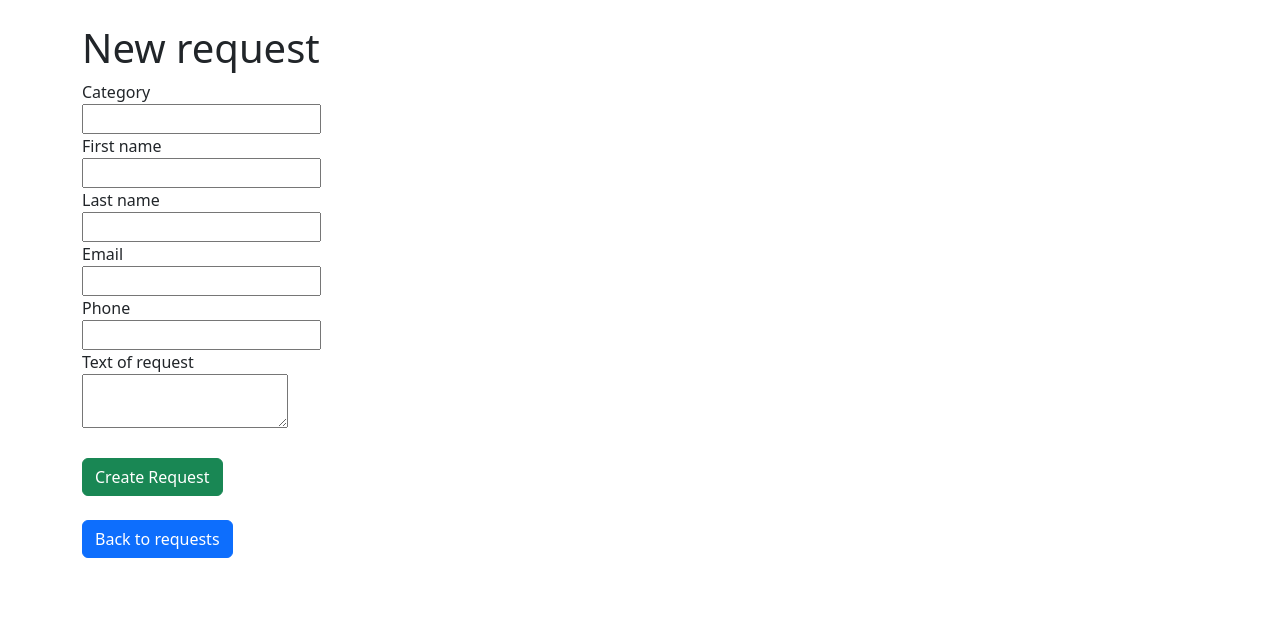
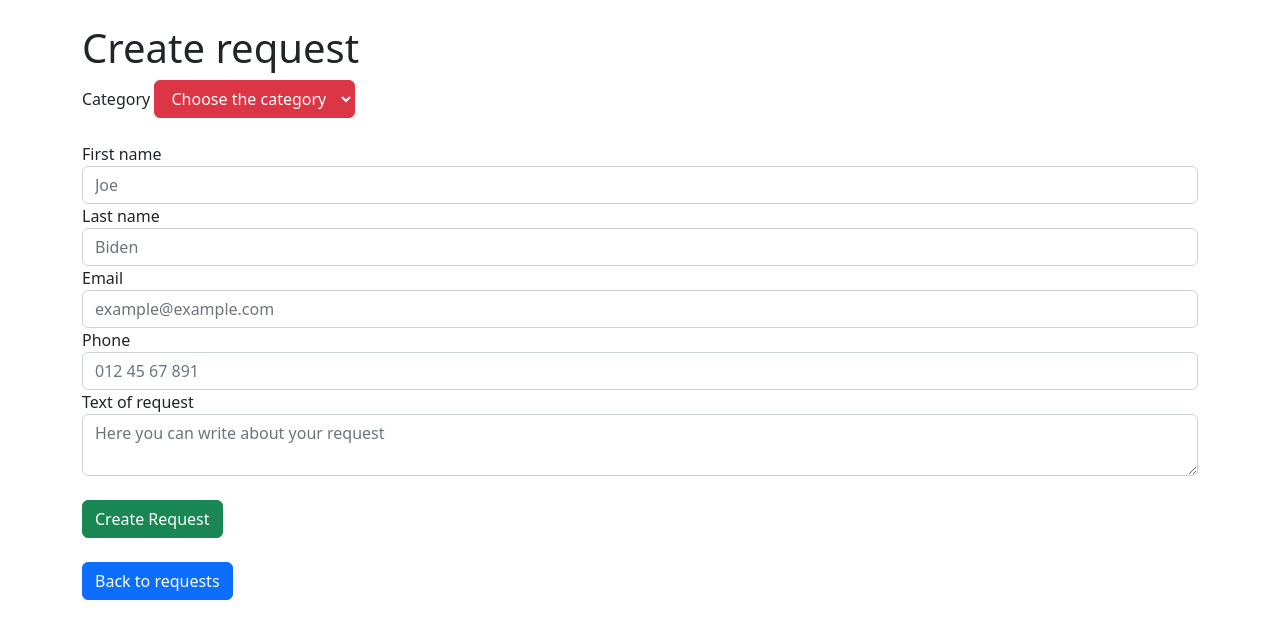
Before and after one commit to Orekusandoru/Volunteer-platform, a Rails app: page /requests/new in a window 1280 px wide. Shown: the part 56-695 px from the top of the page. Run offline with Rails 7, Linux system fonts and the light colour scheme; style sheets or scripts are compiled from the project's sources; some libraries are stand-ins or nearby versions.

Commit message:
added lot of buttons and customize for requests

```diff
--- a/site/app/views/requests/_form.html.erb
+++ b/site/app/views/requests/_form.html.erb
@@ -11,34 +11,42 @@
     </div>
   <% end %>
 
-  <div>
-    <%= form.label :category, style: "display: block" %>
-    <%= form.text_field :category %>
+
+
+
+  <div class="btn-group">
+    <%= form.label :category, style: "display: block"%>
+  </div>
+  <div class="btn-group">
+    <%= form.select :category, [['Choose the category', ''],['House', 'House'], ['Food', 'Food'], ['Transportation', 'Transportation'], ['Consulting', 'Consulting'],['Medical services','Medical services'],['Legal services','Legal services']], {}, { class: 'form-control', type: "button", class: "btn btn-danger dropdown-toggle", prompt: 'Choose the category' } %>
   </div>
 
-  <div>
+  <br>
+  <br>
+
+  <div class="form-group">
     <%= form.label :first_name, style: "display: block" %>
-    <%= form.text_field :first_name %>
+    <%= form.text_field :first_name,class:"form-control",placeholder:"Joe" %>
   </div>
 
-  <div>
+  <div class="form-group">
     <%= form.label :last_name, style: "display: block" %>
-    <%= form.text_field :last_name %>
+    <%= form.text_field :last_name,class:"form-control",placeholder:"Biden"%>
   </div>
 
-  <div>
+  <div class="form-group">
     <%= form.label :email, style: "display: block" %>
-    <%= form.text_field :email %>
+    <%= form.text_field :email,class:"form-control",placeholder:"example@example.com" %>
   </div>
 
-  <div>
+  <div class="form-group">
     <%= form.label :phone, style: "display: block" %>
-    <%= form.text_field :phone %>
+    <%= form.text_field :phone,class:"form-control",placeholder:"012 45 67 891" %>
   </div>
 
-  <div>
+  <div class="form-group">
     <%= form.label :text_of_request, style: "display: block" %>
-    <%= form.text_area :text_of_request %>
+    <%= form.text_area :text_of_request,class:"form-control",placeholder:"Here you can write about your request" %>
   </div>
   <br>
   <div>
--- a/site/app/views/requests/edit.html.erb
+++ b/site/app/views/requests/edit.html.erb
@@ -5,6 +5,6 @@
 <br>
 
 <div>
-  <%= link_to "Show this request", @request %> |
-  <%= link_to "Back to requests", requests_path %>
+  <%= link_to "Show this request", @request,class:"btn btn-outline-primary" %> |
+  <%= link_to "Back to requests", requests_path,class:"btn btn-outline-primary"%>
 </div>
--- a/site/app/views/requests/index.html.erb
+++ b/site/app/views/requests/index.html.erb
@@ -24,7 +24,7 @@
           <td><%= request.last_name %></td>
           <td><%= request.email %></td>
           <td><%= request.phone %></td>
-          <td><%= request.text_of_request %></td>
+          <td><%= truncate(request.text_of_request, length: 100, separator: '...') %></td>
           <td>
             <p>
               <%= link_to "Show this request", request %>
--- a/site/app/views/requests/new.html.erb
+++ b/site/app/views/requests/new.html.erb
@@ -1,4 +1,4 @@
-<h1>New request</h1>
+<h1>Create request</h1>
 
 <%= render "form", request: @request %>
 
```
Also changed, not shown: site/app/views/requests/show.html.erb (+22 -4 lines), site/app/views/requests/_request.html.erb (line endings or trailing spaces), 3 other files.
